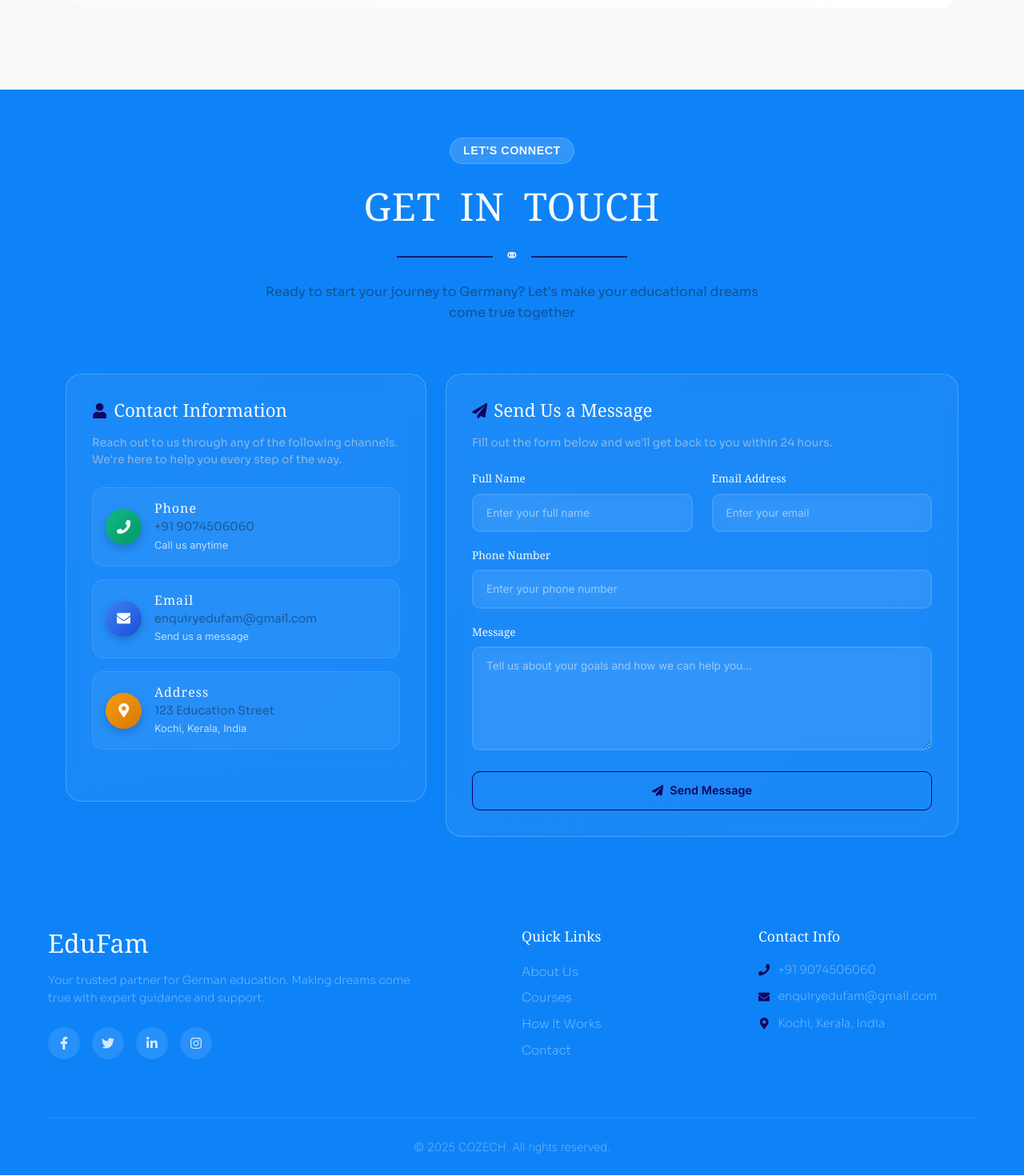
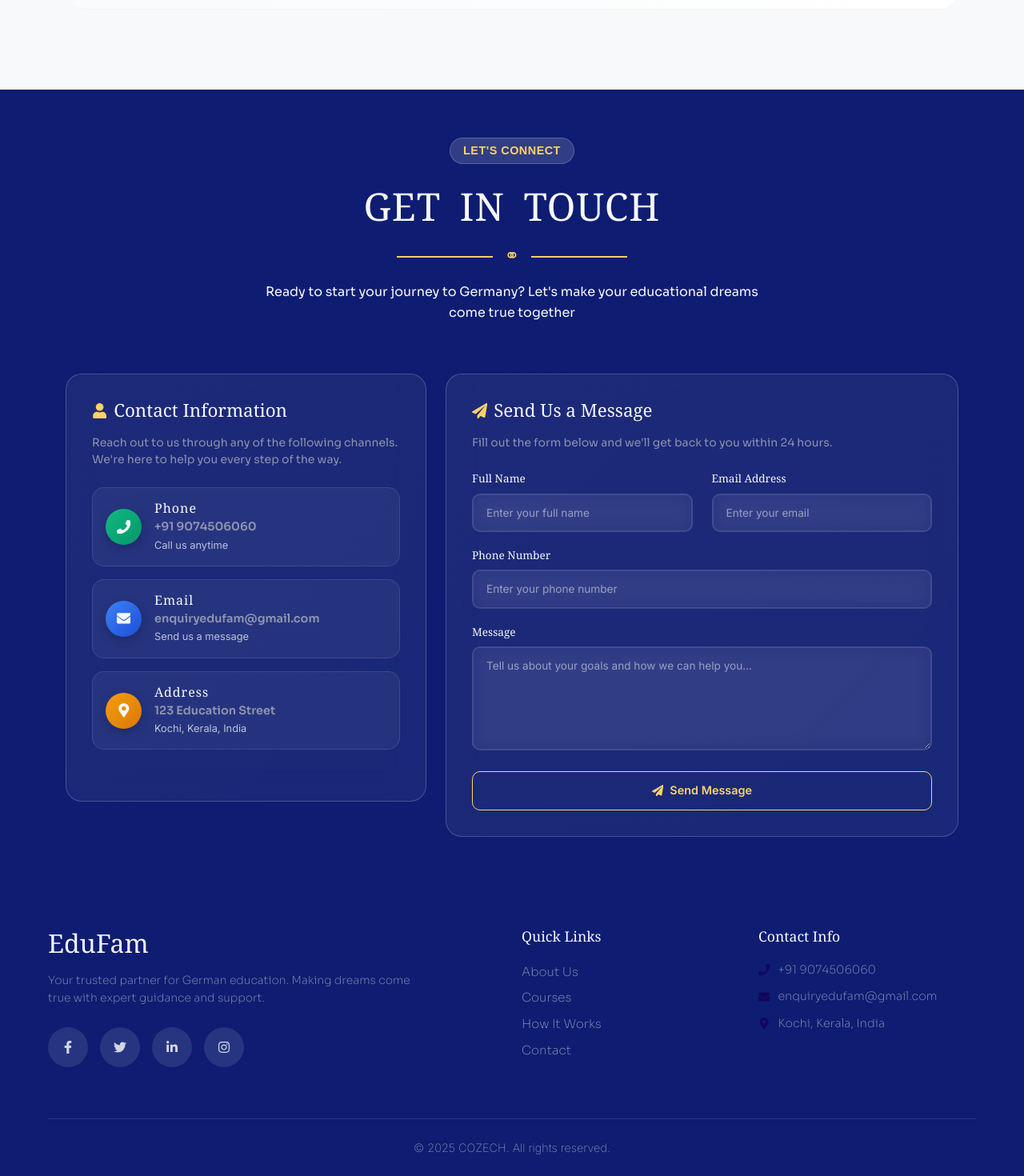
Before and after one commit to Ashique64/edufam-consultancy, a Next.js app in the folder frontend/: page / in a window 1280 px wide. Shown: the part 5842-7312 px from the top of the page at 80% size. Built offline with nearby package versions, Linux system fonts and the light colour scheme; no server answers; a web font is replaced by a local one.

Commit message:
Contact section done

```diff
--- a/frontend/src/components/Contact/Contact.scss
+++ b/frontend/src/components/Contact/Contact.scss
@@ -1,5 +1,5 @@
 .contact {
-    background: var(--primary-color);
+    background: var(--primary-dark);
     position: relative;
     overflow: hidden;
     padding: 60px 0 30px 0;
@@ -29,7 +29,7 @@
                     display: inline-block;
                     padding: 8px 16px;
                     background: rgba(255, 255, 255, 0.15);
-                    color: var(--secondary-color);
+                    color: var(--accent-dark);
                     font-size: 0.9rem;
                     font-weight: 600;
                     border-radius: 30px;
@@ -66,7 +66,7 @@
                 .line {
                     width: 120px;
                     height: 2px;
-                    background: var(--primary-dark);
+                    background: var(--accent-dark);
 
                     @media (max-width: 768px) {
                         width: 120px;
@@ -75,7 +75,7 @@
 
                 .icon {
                     font-size: 1.4rem;
-                    color: var(--secondary-color);
+                    color: var(--accent-dark);
                     margin-top: -4px;
                 }
 
@@ -85,7 +85,7 @@
             }
 
             .section-description {
-                color: var(--text-secondary);
+                color: var(--secondary-color);
                 font-size: 1rem;
                 font-family: var(--para-font);
                 text-align: center;
@@ -130,7 +130,7 @@
         font-family: var(--primary-font);
 
         .title-icon {
-            color: var(--accent-color);
+            color: var(--accent-dark);
             font-size: 1.2rem;
         }
 
@@ -204,8 +204,8 @@
 
                 .card-value {
                     font-size: 0.9rem;
-                    font-weight: 400;
-                    color: var(--text-secondary);
+                    font-weight: 600;
+                    color: var(--text-secondary-2);
                     font-family: var(--para-font);
                     margin-bottom: 0.1rem;
                 }
@@ -295,8 +295,8 @@
             width: 100%;
             padding: 0.8rem 1.5rem;
             background: transparent;
-            border: 1px solid var(--accent-color);
-            color: var(--accent-color);
+            border: 1px solid var(--accent-dark);
+            color: var(--accent-dark);
             border-radius: 10px;
             font-size: 0.9rem;
             font-weight: 600;
@@ -311,8 +311,8 @@
 
             &:hover:not(:disabled) {
                 transform: translateY(-3px);
-                background: var(--accent-color);
-                color: var(--secondary-color);
+                background: var(--accent-dark);
+                color: var(--primary-dark);
                 box-shadow: 0px 6px 15px rgba(0, 0, 0, 0.2);
             }
 
--- a/frontend/src/components/Footer/Footer.scss
+++ b/frontend/src/components/Footer/Footer.scss
@@ -1,5 +1,5 @@
 .footer {
-    background: var(--primary-color);
+    background: var(--primary-dark);
     color: var(--secondary-color);
     padding: 80px 0 0;
 
@@ -44,7 +44,7 @@
                     transition: color 0.3s ease;
 
                     &:hover {
-                        color: var(--accent-color);
+                        color: var(--accent-dark);
                     }
                 }
             }
@@ -78,16 +78,16 @@
                 display: flex;
                 align-items: center;
                 justify-content: center;
-                width: 40px;
-                height: 40px;
+                width: 50px;
+                height: 50px;
                 background: rgba(255, 255, 255, 0.1);
                 border-radius: 50%;
                 color: rgba(255, 255, 255, 0.8);
                 transition: all 0.3s ease;
 
                 &:hover {
-                    background: var(--accent-color);
-                    color: white;
+                    background: var(--accent-dark);
+                    color: var(--primary-dark);
                     transform: translateY(-2px);
                 }
             }
@@ -143,7 +143,7 @@
                     transition: color 0.3s ease;
 
                     &:hover {
-                        color: var(--accent-color);
+                        color: var(--accent-dark);
                         font-weight: 400;
                         text-decoration: underline;
                     }
```
